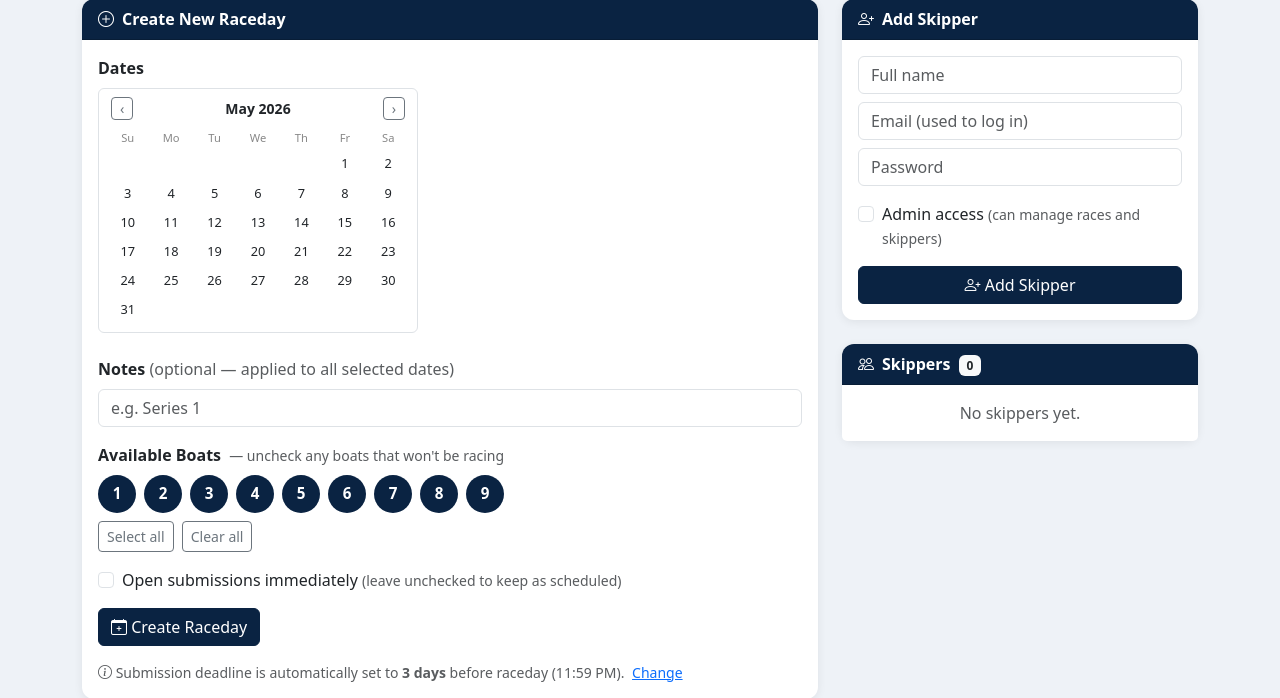
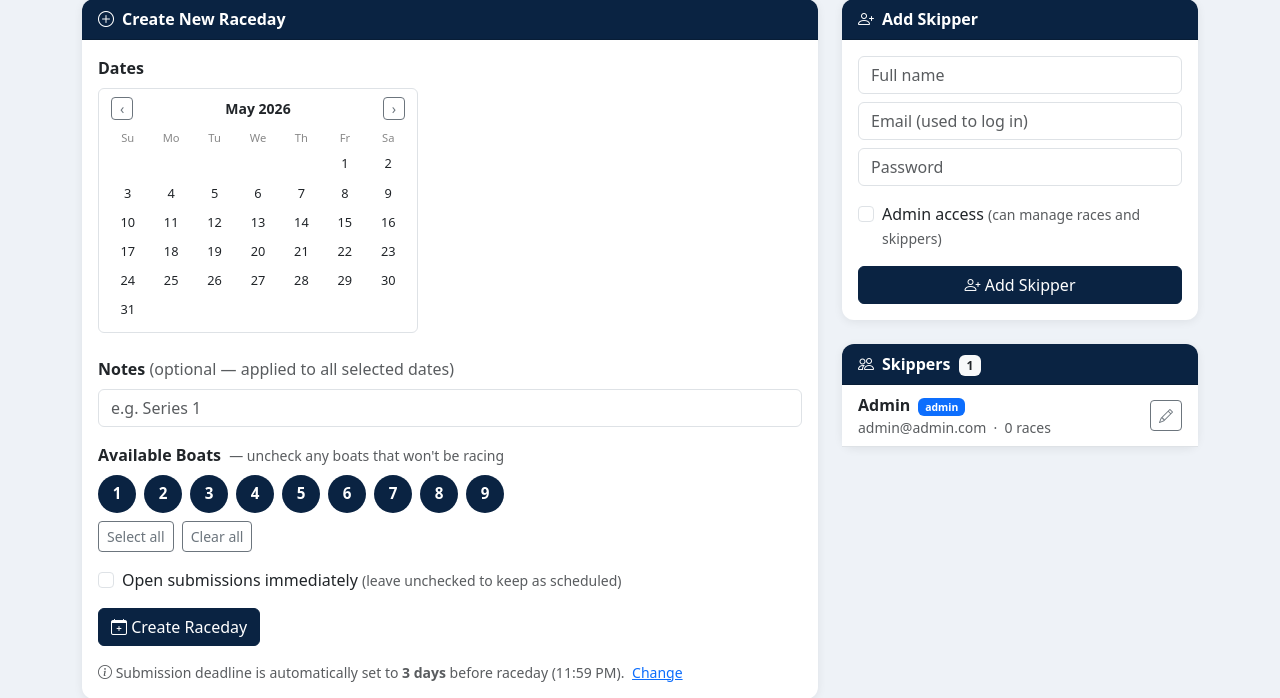
Before and after one commit to mikesmeets/sonar-allocator, a Flask app: page /admin in a window 1280 px wide. Shown: the part 139-837 px from the top of the page. Run offline with Flask 3, Linux system fonts and the light colour scheme; the visitor is signed in with stand-in values (Sample User, id 1); data comes from the database, SQL or seed files in the repository; data that the repository does not hold is empty; some libraries are stand-ins or nearby versions.

Commit message:
Allow admin to create and manage admin users
- Show all users (admins + skippers) in the skippers list, admins first
- Admin badge shown next to admin names
- Edit modal includes is_admin toggle (disabled for self)
- edit_skipper handles is_admin; prevents self-demotion and removing
  last admin
- remove_skipper allows removing admins; prevents self-removal and
  removing last admin
- Remove button hidden for own account

Co-Authored-By: Claude Sonnet 4.6 <noreply@anthropic.com>

```diff
--- a/app.py
+++ b/app.py
@@ -713,11 +713,10 @@ def admin():
         race_data.append({'race': race, 'interest_count': ni, 'alloc_count': na, 'needs_rerun': needs_rerun, 'spare': spare})
 
     skippers = db.execute('''
-        SELECT s.id, s.name, s.email, s.withdrawal_count,
+        SELECT s.id, s.name, s.email, s.is_admin, s.withdrawal_count,
                (SELECT COUNT(*) FROM race_history WHERE skipper_id=s.id) AS sailed
         FROM skippers s
-        WHERE s.is_admin = 0
-        ORDER BY s.name
+        ORDER BY s.is_admin DESC, s.name
     ''').fetchall()
     deadline_days   = int(get_setting('deadline_days', 3))
     notice_text     = get_setting('notice_text', '')
@@ -725,7 +724,8 @@ def admin():
     db.close()
     return render_template('admin.html', race_data=race_data, skippers=skippers,
                            deadline_days=deadline_days, documents=documents,
-                           notice_text=notice_text)
+                           notice_text=notice_text,
+                           current_skipper_id=session['skipper_id'])
 
 
 @app.route('/admin/race/create', methods=['POST'])
@@ -1124,11 +1124,29 @@ def edit_skipper(skipper_id):
     name     = request.form['name'].strip()
     email    = request.form['email'].strip().lower()
     new_pw   = request.form.get('new_password', '').strip()
+    # An admin cannot demote themselves; the checkbox is ignored for self-edits
+    if skipper_id == session['skipper_id']:
+        is_admin = 1
+    else:
+        is_admin = 1 if request.form.get('is_admin') else 0
+        # Prevent removing admin from the last remaining admin
+        if is_admin == 0:
+            db_check = get_db()
+            admin_count = db_check.execute(
+                'SELECT COUNT(*) FROM skippers WHERE is_admin=1'
+            ).fetchone()[0]
+            target_is_admin = db_check.execute(
+                'SELECT is_admin FROM skippers WHERE id=?', (skipper_id,)
+            ).fetchone()
+            db_check.close()
+            if target_is_admin and target_is_admin['is_admin'] == 1 and admin_count <= 1:
+                flash('Cannot remove admin access — at least one admin must remain.', 'danger')
+                return redirect(url_for('admin'))
     db = get_db()
     try:
         db.execute(
-            'UPDATE skippers SET name=?, email=? WHERE id=? AND is_admin=0',
-            (name, email, skipper_id)
+            'UPDATE skippers SET name=?, email=?, is_admin=? WHERE id=?',
+            (name, email, is_admin, skipper_id)
         )
         if new_pw:
             db.execute('UPDATE skippers SET password_hash=? WHERE id=?',
@@ -1145,12 +1163,22 @@ def edit_skipper(skipper_id):
 @app.route('/admin/skipper/<int:skipper_id>/remove', methods=['POST'])
 @admin_required
 def remove_skipper(skipper_id):
+    if skipper_id == session['skipper_id']:
+        flash('You cannot remove your own account.', 'danger')
+        return redirect(url_for('admin'))
     db = get_db()
-    db.execute('DELETE FROM skippers  WHERE id=? AND is_admin=0', (skipper_id,))
+    target = db.execute('SELECT is_admin FROM skippers WHERE id=?', (skipper_id,)).fetchone()
+    if target and target['is_admin']:
+        admin_count = db.execute('SELECT COUNT(*) FROM skippers WHERE is_admin=1').fetchone()[0]
+        if admin_count <= 1:
+            db.close()
+            flash('Cannot remove the last admin account.', 'danger')
+            return redirect(url_for('admin'))
+    db.execute('DELETE FROM skippers  WHERE id=?', (skipper_id,))
     db.execute('DELETE FROM interests WHERE skipper_id=?', (skipper_id,))
     db.commit()
     db.close()
-    flash('Skipper removed.', 'success')
+    flash('User removed.', 'success')
     return redirect(url_for('admin'))
 
 
--- a/templates/admin.html
+++ b/templates/admin.html
@@ -232,6 +232,9 @@
             <div class="d-flex justify-content-between align-items-center">
               <div>
                 <span class="fw-semibold">{{ sk.name }}</span>
+                {% if sk.is_admin %}
+                  <span class="badge bg-primary ms-1" style="font-size:0.65rem;">admin</span>
+                {% endif %}
                 <small class="text-muted d-block">
                   {{ sk.email }}
                   &nbsp;·&nbsp; {{ sk.sailed }} race{{ 's' if sk.sailed != 1 else '' }}
@@ -249,12 +252,14 @@
                         data-bs-target="#editModal{{ sk.id }}">
                   <i class="bi bi-pencil"></i>
                 </button>
+                {% if sk.id != current_skipper_id %}
                 <form method="post" action="{{ url_for('remove_skipper', skipper_id=sk.id) }}"
-                      onsubmit="return confirm('Remove {{ sk.name }} from the fleet?')">
-                  <button class="btn btn-sm btn-outline-danger" title="Remove skipper">
+                      onsubmit="return confirm('Remove {{ sk.name }}?')">
+                  <button class="btn btn-sm btn-outline-danger" title="Remove user">
                     <i class="bi bi-trash"></i>
                   </button>
                 </form>
+                {% endif %}
               </div>
             </div>
           </div>
@@ -279,6 +284,20 @@
                       <label class="form-label small fw-semibold mb-1">Email</label>
                       <input type="email" name="email" class="form-control form-control-sm"
                              value="{{ sk.email }}" required>
+                    </div>
+                    <div class="mb-3">
+                      <div class="form-check">
+                        <input class="form-check-input" type="checkbox" name="is_admin"
+                               id="isAdmin{{ sk.id }}"
+                               {{ 'checked' if sk.is_admin else '' }}
+                               {{ 'disabled' if sk.id == current_skipper_id else '' }}>
+                        <label class="form-check-label small" for="isAdmin{{ sk.id }}">
+                          Admin access
+                          {% if sk.id == current_skipper_id %}
+                            <span class="text-muted fw-normal">(cannot change your own role)</span>
+                          {% endif %}
+                        </label>
+                      </div>
                     </div>
                     <hr class="my-2">
                     <label class="form-label small fw-semibold mb-1">
```
